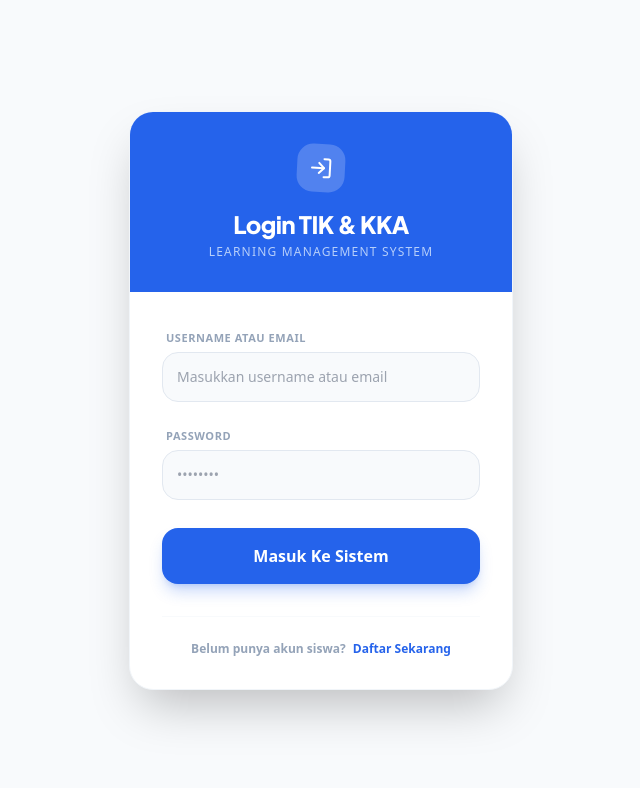
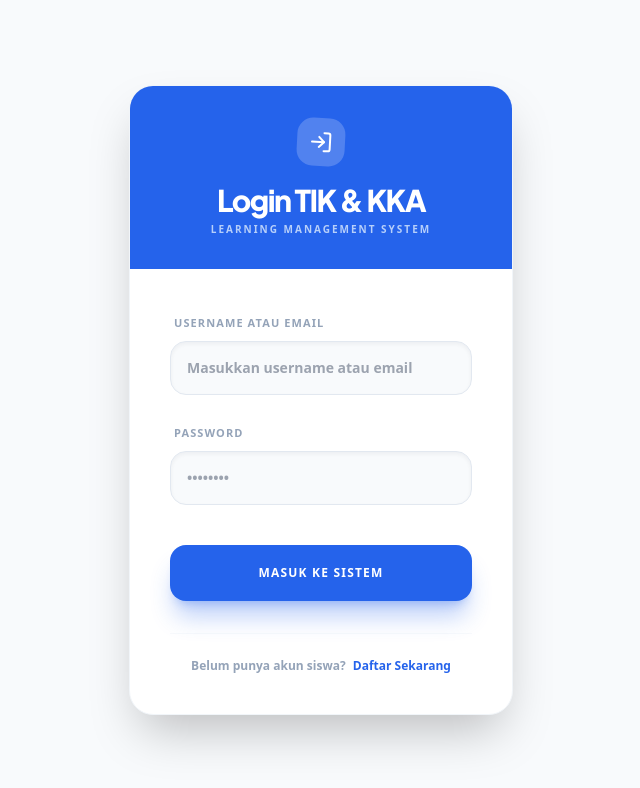
Before and after one commit to hqimgame-hub/lms_mapel, a Next.js app: page /login in a window 1280 px wide. Shown: the top 788 px of the page, without its empty margins (319-959 px from the left). Built offline with nearby package versions, Linux system fonts and the light colour scheme.

Commit message:
style: final polish of typography and UI aesthetics across the whole app

```diff
--- a/src/app/(auth)/login/page.tsx
+++ b/src/app/(auth)/login/page.tsx
@@ -50,35 +50,35 @@ export default function LoginPage() {
                     <div className="bg-white/20 w-12 h-12 rounded-2xl flex items-center justify-center mx-auto mb-4 rotate-3">
                         <LogIn size={24} />
                     </div>
-                    <h1 className="text-2xl font-black tracking-tight">Login TIK & KKA</h1>
-                    <p className="text-blue-100 text-xs mt-1 font-medium opacity-80 uppercase tracking-widest">Learning Management System</p>
+                    <h1 className="text-3xl font-black tracking-tighter">Login TIK & KKA</h1>
+                    <p className="text-blue-100 text-[10px] mt-1 font-bold opacity-80 uppercase tracking-[0.2em]">Learning Management System</p>
                 </div>
 
-                <div className="p-8">
-                    <form onSubmit={handleSubmit} className="flex flex-col gap-5">
-                        <div className="space-y-1">
-                            <label className="text-[11px] font-bold text-slate-400 uppercase tracking-wider ml-1">Username atau Email</label>
+                <div className="p-10">
+                    <form onSubmit={handleSubmit} className="flex flex-col gap-6">
+                        <div className="space-y-2">
+                            <label className="text-[11px] font-black text-slate-400 uppercase tracking-widest ml-1">Username atau Email</label>
                             <input
                                 name="identifier"
                                 type="text"
                                 placeholder="Masukkan username atau email"
-                                className="w-full p-3.5 bg-slate-50 border border-slate-200 rounded-2xl focus:ring-4 focus:ring-primary/10 focus:border-primary outline-none transition-all text-sm font-medium"
+                                className="w-full p-4 bg-slate-50 border border-slate-200 rounded-2xl focus:ring-4 focus:ring-primary/10 focus:border-primary outline-none transition-all text-sm font-bold shadow-inner shadow-slate-900/5"
                                 required
                             />
                         </div>
-                        <div className="space-y-1">
-                            <label className="text-[11px] font-bold text-slate-400 uppercase tracking-wider ml-1">Password</label>
+                        <div className="space-y-2">
+                            <label className="text-[11px] font-black text-slate-400 uppercase tracking-widest ml-1">Password</label>
                             <input
                                 name="password"
                                 type="password"
                                 placeholder="••••••••"
-                                className="w-full p-3.5 bg-slate-50 border border-slate-200 rounded-2xl focus:ring-4 focus:ring-primary/10 focus:border-primary outline-none transition-all text-sm font-medium"
+                                className="w-full p-4 bg-slate-50 border border-slate-200 rounded-2xl focus:ring-4 focus:ring-primary/10 focus:border-primary outline-none transition-all text-sm font-bold shadow-inner shadow-slate-900/5"
                                 required
                             />
                         </div>
 
                         {error && (
-                            <div className="bg-red-50 border border-red-100 text-red-600 p-3 rounded-xl text-xs font-semibold flex items-center gap-2 animate-shake">
+                            <div className="bg-red-50 border border-red-100 text-red-600 p-4 rounded-2xl text-xs font-bold flex items-center gap-2 animate-shake">
                                 <AlertCircle size={14} />
                                 {error}
                             </div>
@@ -87,7 +87,7 @@ export default function LoginPage() {
                         <button
                             type="submit"
                             disabled={isPending}
-                            className="w-full bg-primary text-white p-4 rounded-2xl hover:bg-blue-600 transition-all font-bold shadow-lg shadow-primary/25 active:scale-[0.98] mt-2 disabled:opacity-50"
+                            className="w-full bg-primary text-white p-5 rounded-2xl hover:bg-blue-600 transition-all font-black uppercase tracking-widest text-xs shadow-xl shadow-primary/30 active:scale-[0.98] mt-4 disabled:opacity-50"
                         >
                             {isPending ? 'Memproses...' : 'Masuk Ke Sistem'}
                         </button>
--- a/src/components/NavItem.tsx
+++ b/src/components/NavItem.tsx
@@ -28,10 +28,10 @@ export function NavItem({ href, children, icon, label, onClick }: NavItemProps)
             href={href}
             onClick={onClick}
             className={clsx(
-                "p-2 rounded transition-colors block text-sm font-medium",
+                "p-3 rounded-xl transition-all block text-sm font-extrabold tracking-tight",
                 isActive
-                    ? "bg-primary text-white shadow-sm"
-                    : "text-gray-600 hover:bg-white hover:text-gray-900"
+                    ? "bg-primary text-white shadow-lg shadow-primary/25 active:scale-[0.98]"
+                    : "text-slate-600 hover:bg-slate-50 hover:text-primary active:scale-[0.98]"
             )}
         >
             {content}
```
